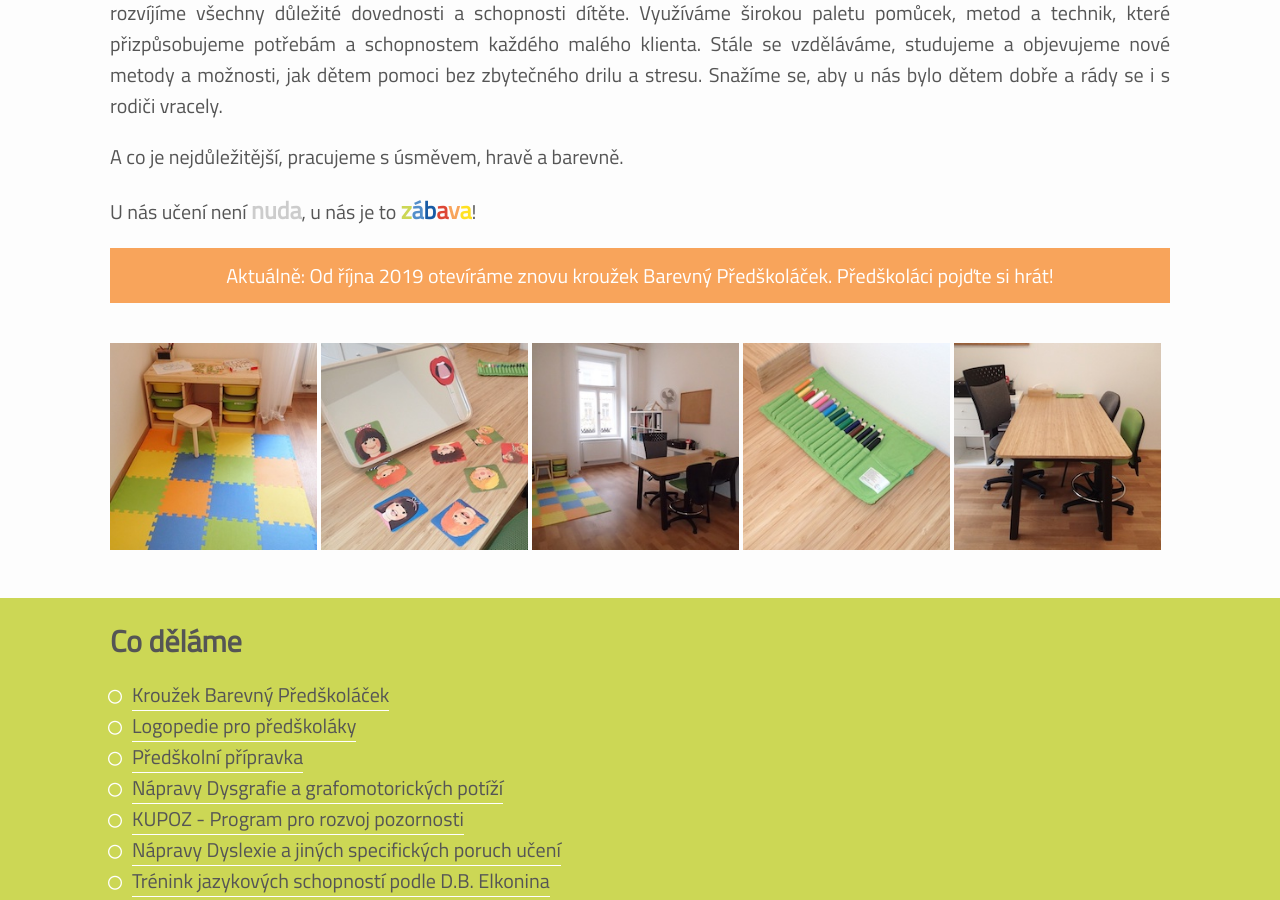
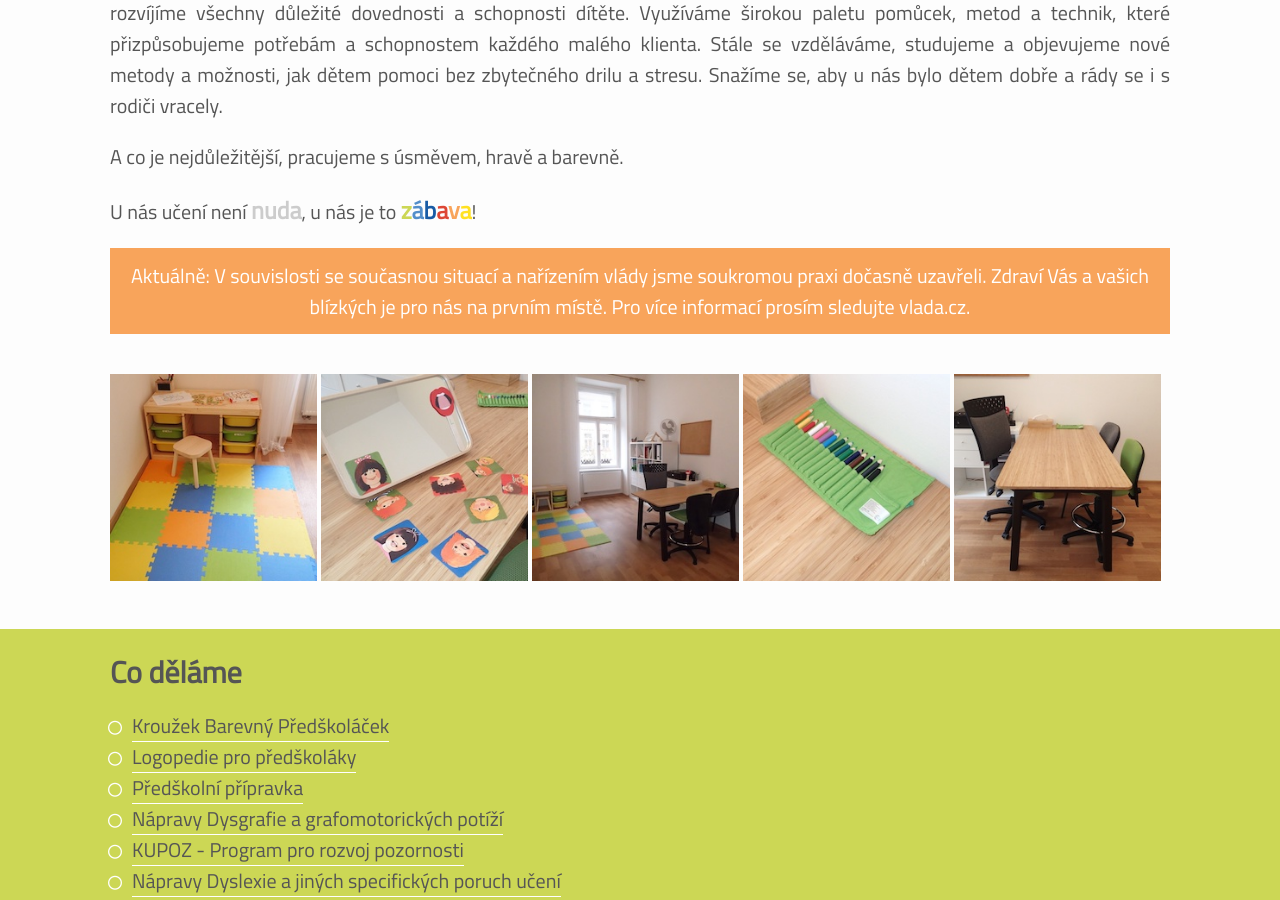
Before and after one commit to JakubTesarek/barevneuceni.cz, a Jekyll site: the page built from index.html, in a window 1280 px wide and 900 px high, scrolled down 364 px. Built offline with Jekyll 4.4.1, drawn with Linux system fonts in a browser that asks for light colours; nearby versions of some CDN libraries.

Commit message:
covid-19

```diff
--- a/index.html
+++ b/index.html
@@ -28,8 +28,9 @@ changefreq: daily
 
 		<p>U nás učení není <span class="larger-font"><i class="syl gray">nuda</i></span>, u nás je to <span class="larger-font"><i class="syl ba">z</i><i class="syl rev">á</i><i class="syl ne">b</i><i class="syl u">a</i><i class="syl ce">v</i><i class="syl ni">a</i></span>!</p>
 
-		<a class="button" style="margin-bottom: 2em" href="{{ site.baseurl }}{% link pages/barevny-predskolacek.html %}">
-			Aktuálně: Od října 2019 otevíráme znovu kroužek Barevný Předškoláček. Předškoláci pojďte si hrát!
+		<a class="button" style="margin-bottom: 2em" href="https://vlada.cz">
+			Aktuálně: V souvislosti se současnou situací a nařízením vlády jsme soukromou praxi dočasně uzavřeli.
+			Zdraví Vás a vašich blízkých je pro nás na prvním místě. Pro více informací prosím sledujte vlada.cz.
 		</a>
 
 		<div class="galery">
```
